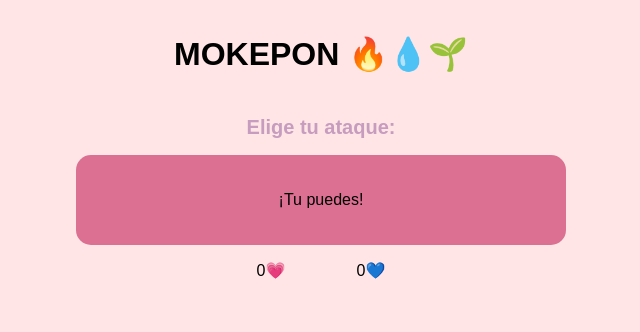
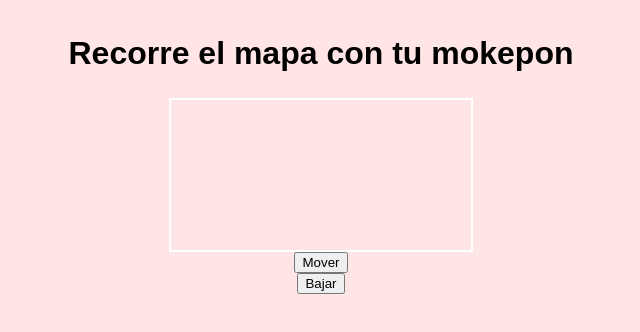
Before and after one commit to gabrielacorreac/game, a plain HTML site: page mokepon/index.html in a window 1280 px wide. Both pictures are taken after a click on the button "Seleccionar". Shown: the whole page, without its empty margins (319-959 px from the left). Drawn offline with Linux system fonts and the light colour scheme; a web font is replaced by a local one.

Commit message:
nuevas funciones en canvas

```diff
--- a/mokepon/index.html
+++ b/mokepon/index.html
@@ -53,7 +53,13 @@
         </div>
 
         <button id="boton-mascotas"> Seleccionar </button>
+    </section>
 
+    <section id="ver-mapa">
+        <h1 class="title">Recorre el mapa con tu mokepon</h1>
+        <canvas id="mapa"> </canvas>
+        <button onClick="moverCapipegoderecha()"> Mover</button>
+        <button onClick="moverCapipegoabajo()"> Bajar </button>
     </section>
 
     <section id="seleccionar-ataque">
--- a/mokepon/js/mokepon.js
+++ b/mokepon/js/mokepon.js
@@ -18,6 +18,9 @@ const ataqueDelJugador = document.getElementById("ataque-del-jugador");
 const ataqueDelEnemigo = document.getElementById("ataque-del-enemigo");
 const contenerdorTarjetas = document.getElementById("contenerdor-tarjetas");
 const contenedorAtaques = document.getElementById("contenedor-ataques");
+
+const sectionVerMapa = document.getElementById("ver-mapa");
+const mapa = document.getElementById("mapa");
 
 let ataques;
 let mokepones = [];
@@ -43,6 +46,7 @@ let victoriasJugador = 0;
 let victoriasEnemigo = 0;
 let vidasJugador = 3;
 let vidasEnemigo = 3;
+let lienzo = mapa.getContext("2d");
 
 //AGREGAR PROPIEDAD DE TIPO ✓, VALIDARLOS ✓, INCLUIRLOS ✓. SI ES DE UN TIPO TIENE MÁS ATAQUES✓
 class Mokepon {
@@ -52,6 +56,12 @@ class Mokepon {
     this.vida = vida;
     this.ataques = [];
     this.tipo = [];
+    this.mapaFoto = new Image();
+    this.mapaFoto.src = foto;
+    this.x = 20;
+    this.y = 30;
+    this.ancho = 80;
+    this.alto = 80;
   }
 }
 
@@ -163,6 +173,7 @@ mokepones.push(hipodoge, capipego, ratigueya, langostelvis, tucapalma, pydos);
 function iniciarJuego() {
   sectionSeleccionarAtaque.style.display = "none";
   sectionReiniciar.style.display = "none";
+  sectionVerMapa.style.display = "none";
 
   mokepones.forEach((mokepon) => {
     opcionDeMokepones = `
@@ -189,7 +200,10 @@ function iniciarJuego() {
 
 function seleccionarMascotaJugador() {
   sectionSeleccionarMascota.style.display = "none";
-  sectionSeleccionarAtaque.style.display = "flex";
+
+  // sectionSeleccionarAtaque.style.display = "flex";
+
+  sectionVerMapa.style.display = "flex";
 
   if (inputHipodogue.checked) {
     pMascotaJugador.innerHTML = inputHipodogue.id;
@@ -273,11 +287,11 @@ function ataqueAleatorioEnemigo() {
   let ataque = ataquesMokeponEnemigo[ataqueAleatorio].nombre;
   // ataquesMokeponEnemigo.splice(ataqueAleatorio, 1);
 
-  if (ataque == "🔥"){
+  if (ataque == "🔥") {
     ataqueEnemigo.push("FUEGO");
   } else if (ataque == "💧") {
     ataqueEnemigo.push("AGUA");
-  } else if (ataque == "🌱"){
+  } else if (ataque == "🌱") {
     ataqueEnemigo.push("TIERRA");
   }
   console.log(ataqueEnemigo);
@@ -286,7 +300,7 @@ function ataqueAleatorioEnemigo() {
 
 //Aquí hay un error
 function iniciarCombate() {
-  if (ataquesJugador.length >= 1)  {
+  if (ataquesJugador.length >= 1) {
     combate();
   }
 }
@@ -342,8 +356,10 @@ function combate() {
   }
 
   function revisarVictorias() {
-    if (ataquesJugador.length === ataques.length
-      || ataqueEnemigo.length === ataquesMokeponEnemigo.length ) {
+    if (
+      ataquesJugador.length === ataques.length ||
+      ataqueEnemigo.length === ataquesMokeponEnemigo.length
+    ) {
       if (victoriasJugador === victoriasEnemigo) {
         crearMensajeFinal("EMPATASTE🤝");
       } else if (victoriasJugador > victoriasEnemigo) {
@@ -352,7 +368,6 @@ function combate() {
         crearMensajeFinal("Lo siento, perdiste ☹");
       }
     }
-
   }
 }
 
@@ -370,4 +385,25 @@ function aleatorio(min, max) {
   return Math.floor(Math.random() * (max - min + 1) + min);
 }
 
+function pintarPersonaje() {
+  lienzo.clearRect(0, 0, mapa.width, mapa.height);
+  lienzo.drawImage(
+    capipego.mapaFoto,
+    capipego.x,
+    capipego.y,
+    capipego.ancho,
+    capipego.alto
+  );
+}
+
+function moverCapipegoderecha() {
+  capipego.x = capipego.x + 5;
+  pintarPersonaje();
+}
+
+function moverCapipegoabajo(){
+capipego.y = capipego.y + 5;
+  pintarPersonaje();
+}
+
 window.addEventListener("load", iniciarJuego);
--- a/mokepon/styles.css
+++ b/mokepon/styles.css
@@ -124,6 +124,15 @@ input:checked + label {
     align-items: center;
 }
 
+#ver-mapa{
+    flex-direction: column;
+    align-items: center;
+}
+
+#mapa{
+    border: 2px solid white;
+}
+
 @media (max-width:380px){
     .tarjeta, .tarjetas-ataques {
         flex-direction: column;
```
